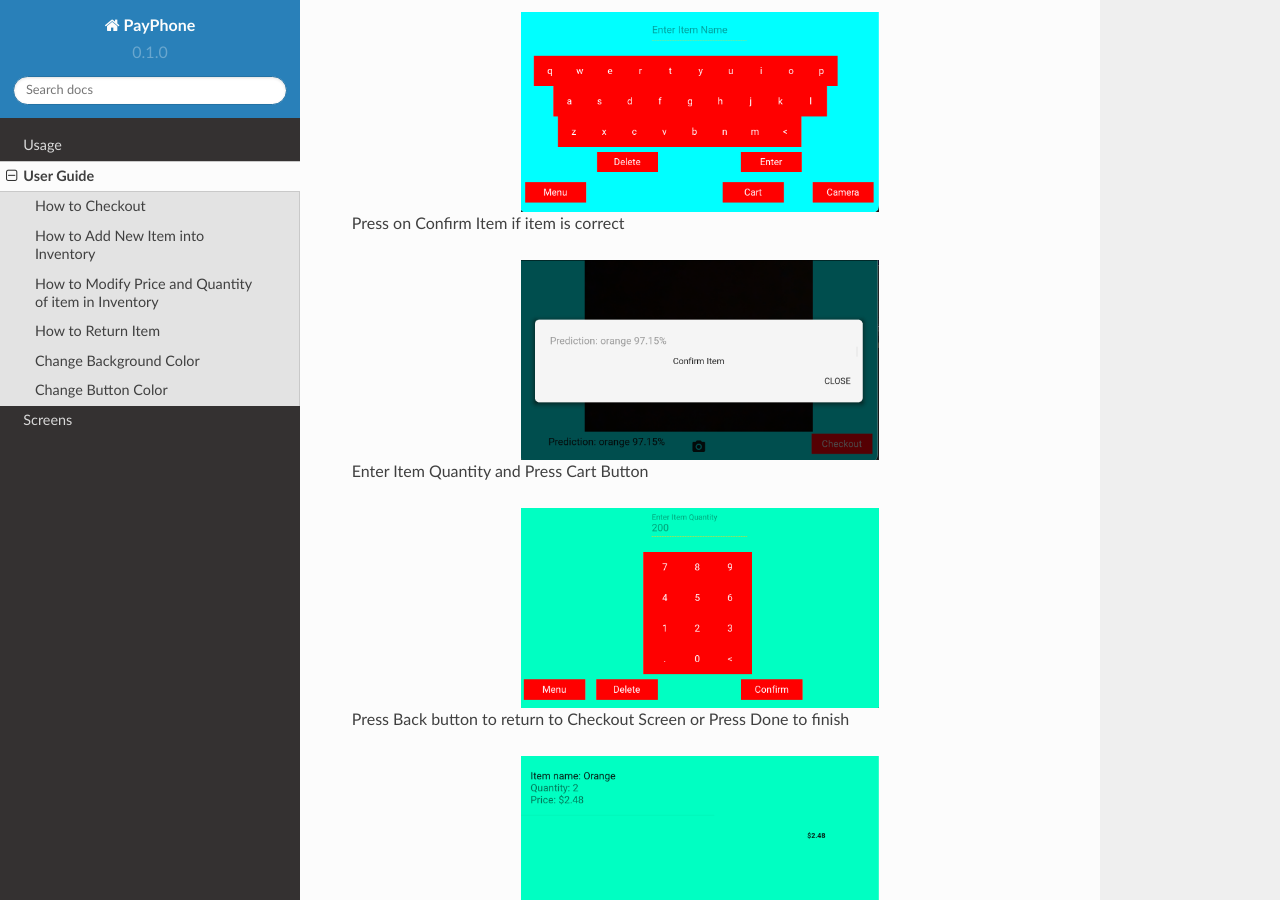
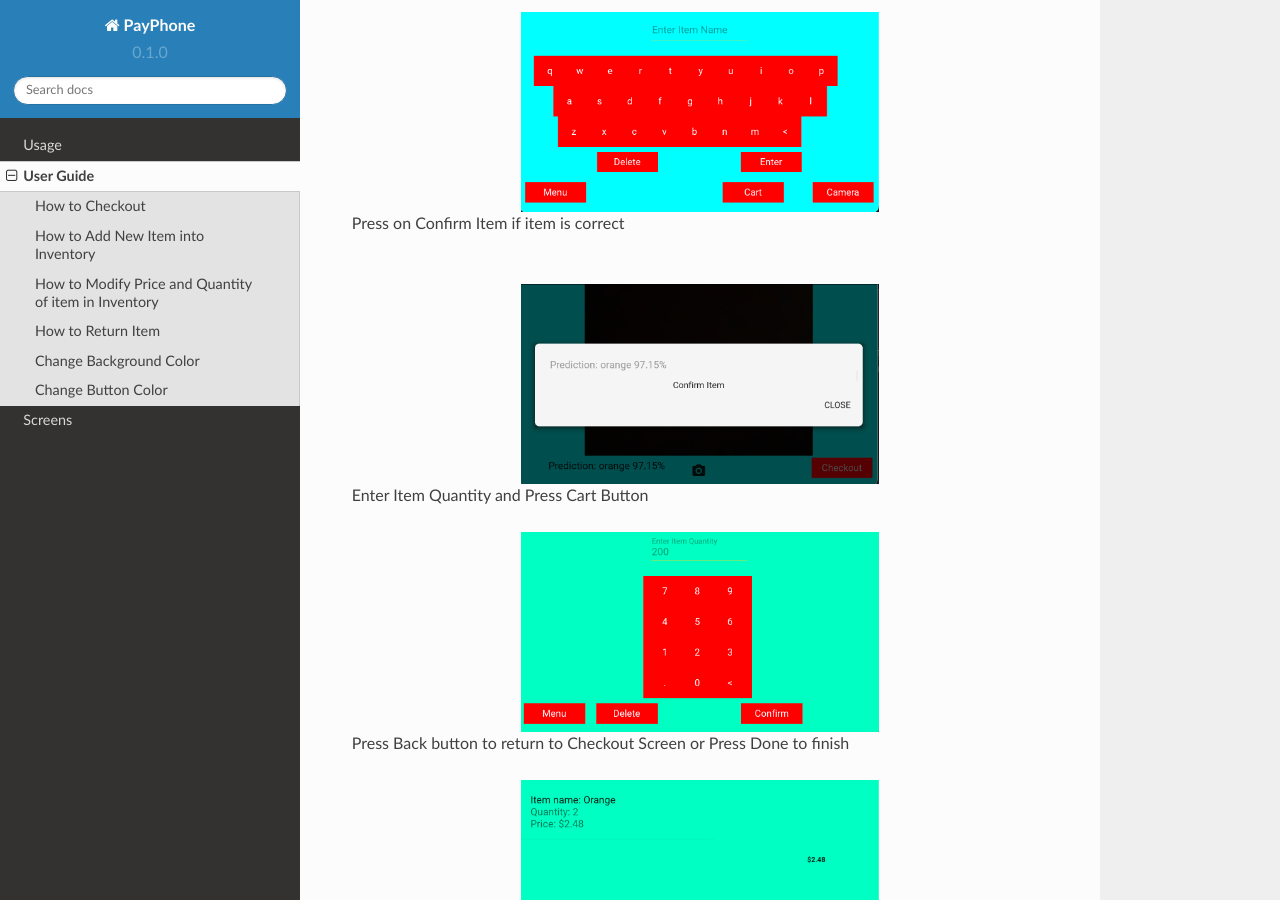
Before and after one commit to Group-3-POS/POS-Documentation, a Sphinx documentation site: the page built from docs/source/userguide.rst, in a window 1280 px wide and 900 px high, scrolled down 624 px. Built offline with Sphinx 7.4.7 and the Read the Docs theme 2.0.0, drawn with Linux system fonts in a browser that asks for light colours.

```diff
--- a/docs/source/userguide.rst
+++ b/docs/source/userguide.rst
@@ -13,13 +13,12 @@ Press on Checkout button in Menu Screen
 
 | Press on Camera Button
 |
-
 .. image:: Images/CheckoutScreen.png
     :align: center
     :height: 200
 
-Press on Confirm Item if item is correct
-
+| Press on Confirm Item if item is correct
+|
 
 .. image:: Images/Camera.png
     :align: center
```
